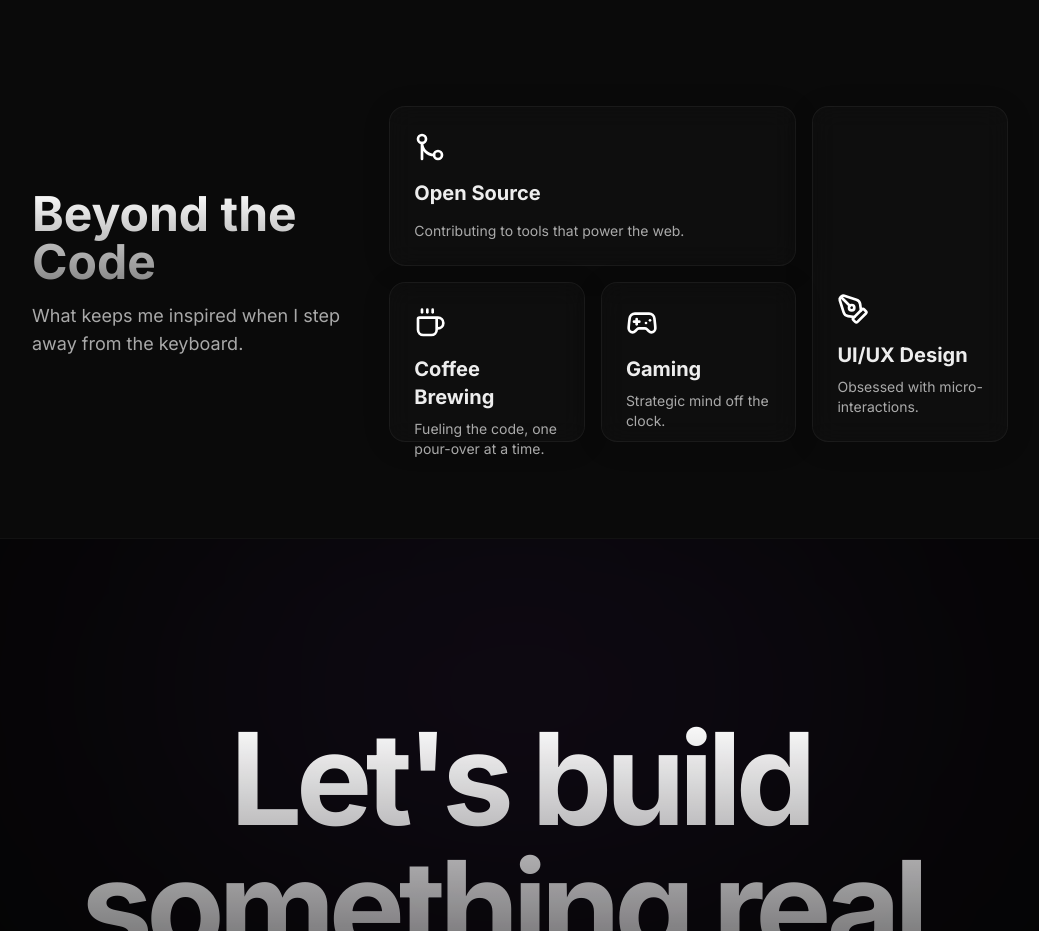
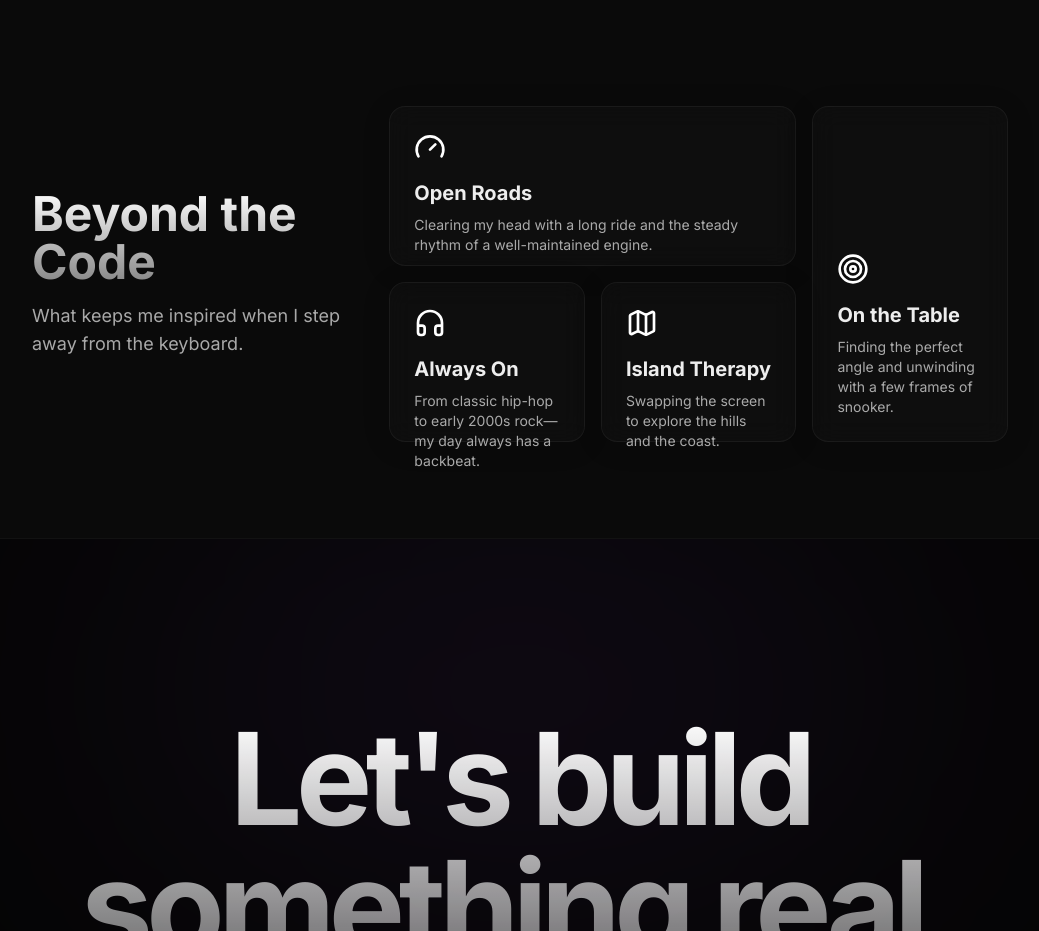
Before and after one commit to Aathif-M/portfolio, a Next.js app: page /portfolio/ in a window 1280 px wide. Shown: the part 5800-6731 px from the top of the page, without its empty margins (120-1159 px from the left). Built offline with nearby package versions, Linux system fonts and the light colour scheme.

Commit message:
Update Interests section with personal hobbies and corresponding icons

```diff
--- a/src/components/Interests.tsx
+++ b/src/components/Interests.tsx
@@ -3,32 +3,32 @@
 import React, { useRef, useEffect } from 'react';
 import gsap from 'gsap';
 import { ScrollTrigger } from 'gsap/ScrollTrigger';
-import { Coffee, Gamepad2, PenTool, GitMerge } from 'lucide-react';
+import { Target, Gauge, Headphones, Map } from 'lucide-react';
 
 const interests = [
   {
-    icon: <GitMerge className="w-8 h-8 text-white mb-4" />,
-    title: "Open Source",
-    description: "Contributing to tools that power the web.",
-    className: "col-span-1 md:col-span-2 row-span-1 bg-gradient-to-br from-accent-purple/20 to-transparent",
+    icon: <Gauge className="w-8 h-8 text-white mb-4" />,
+    title: "Open Roads",
+    description: "Clearing my head with a long ride and the steady rhythm of a well-maintained engine.",
+    className: "col-span-1 md:col-span-2 row-span-1 bg-gradient-to-br from-accent-blue/20 to-transparent",
   },
   {
-    icon: <PenTool className="w-8 h-8 text-white mb-4" />,
-    title: "UI/UX Design",
-    description: "Obsessed with micro-interactions.",
-    className: "col-span-1 md:col-span-1 row-span-2 bg-gradient-to-br from-accent-blue/20 to-transparent flex-col justify-end",
+    icon: <Target className="w-8 h-8 text-white mb-4" />,
+    title: "On the Table",
+    description: "Finding the perfect angle and unwinding with a few frames of snooker.",
+    className: "col-span-1 md:col-span-1 row-span-2 bg-gradient-to-br from-accent-purple/20 to-transparent flex-col justify-end",
   },
   {
-    icon: <Coffee className="w-8 h-8 text-white mb-4" />,
-    title: "Coffee Brewing",
-    description: "Fueling the code, one pour-over at a time.",
-    className: "col-span-1 md:col-span-1 row-span-1 bg-gradient-to-br from-[#d4a373]/20 to-transparent",
+    icon: <Headphones className="w-8 h-8 text-white mb-4" />,
+    title: "Always On",
+    description: "From classic hip-hop to early 2000s rock—my day always has a backbeat.",
+    className: "col-span-1 md:col-span-1 row-span-1 bg-gradient-to-br from-accent-green/20 to-transparent",
   },
   {
-    icon: <Gamepad2 className="w-8 h-8 text-white mb-4" />,
-    title: "Gaming",
-    description: "Strategic mind off the clock.",
-    className: "col-span-1 md:col-span-1 row-span-1 bg-gradient-to-br from-accent-green/20 to-transparent",
+    icon: <Map className="w-8 h-8 text-white mb-4" />,
+    title: "Island Therapy",
+    description: "Swapping the screen to explore the hills and the coast.",
+    className: "col-span-1 md:col-span-1 row-span-1 bg-gradient-to-br from-[#d4a373]/20 to-transparent",
   }
 ];
 
```
